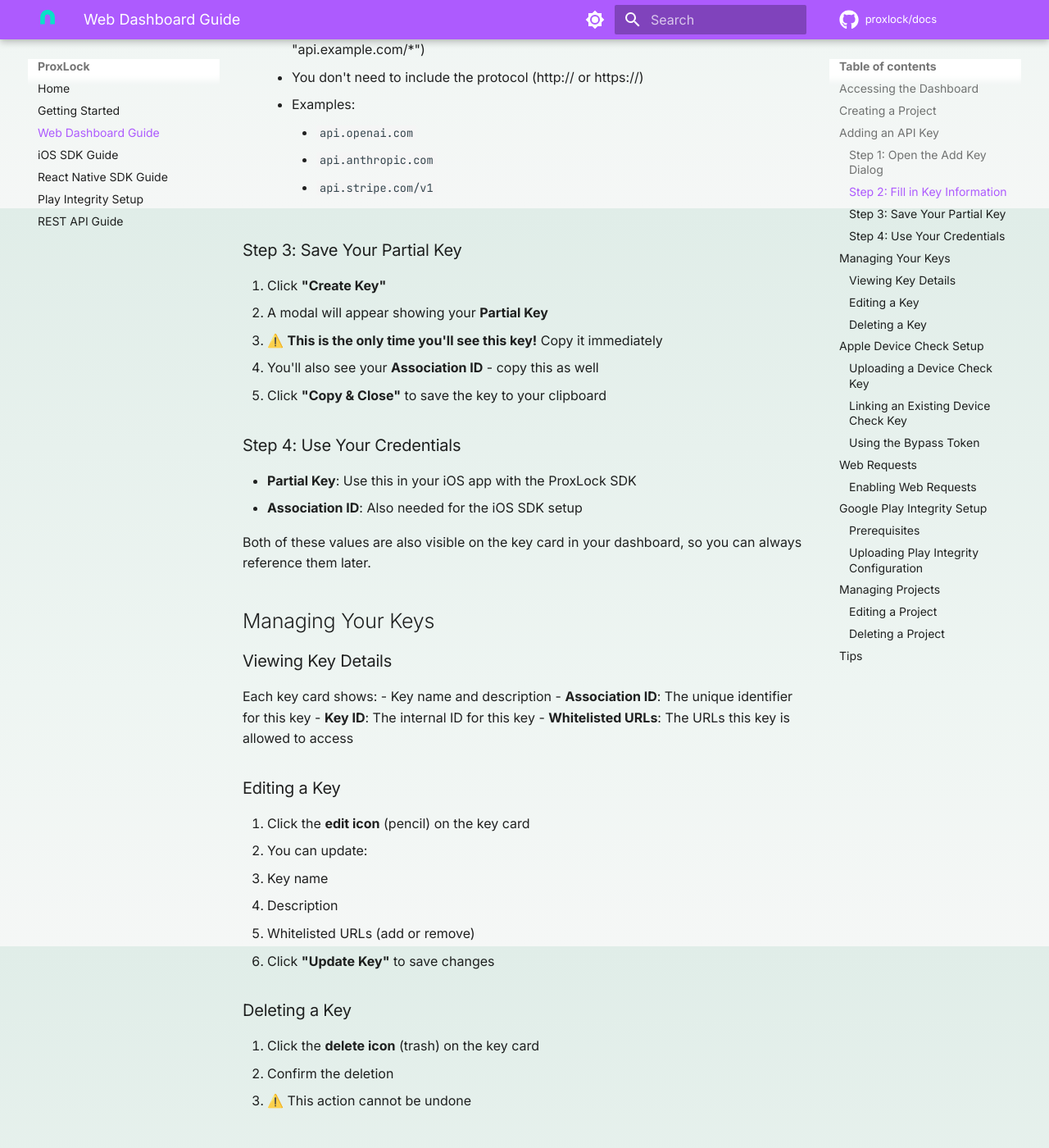
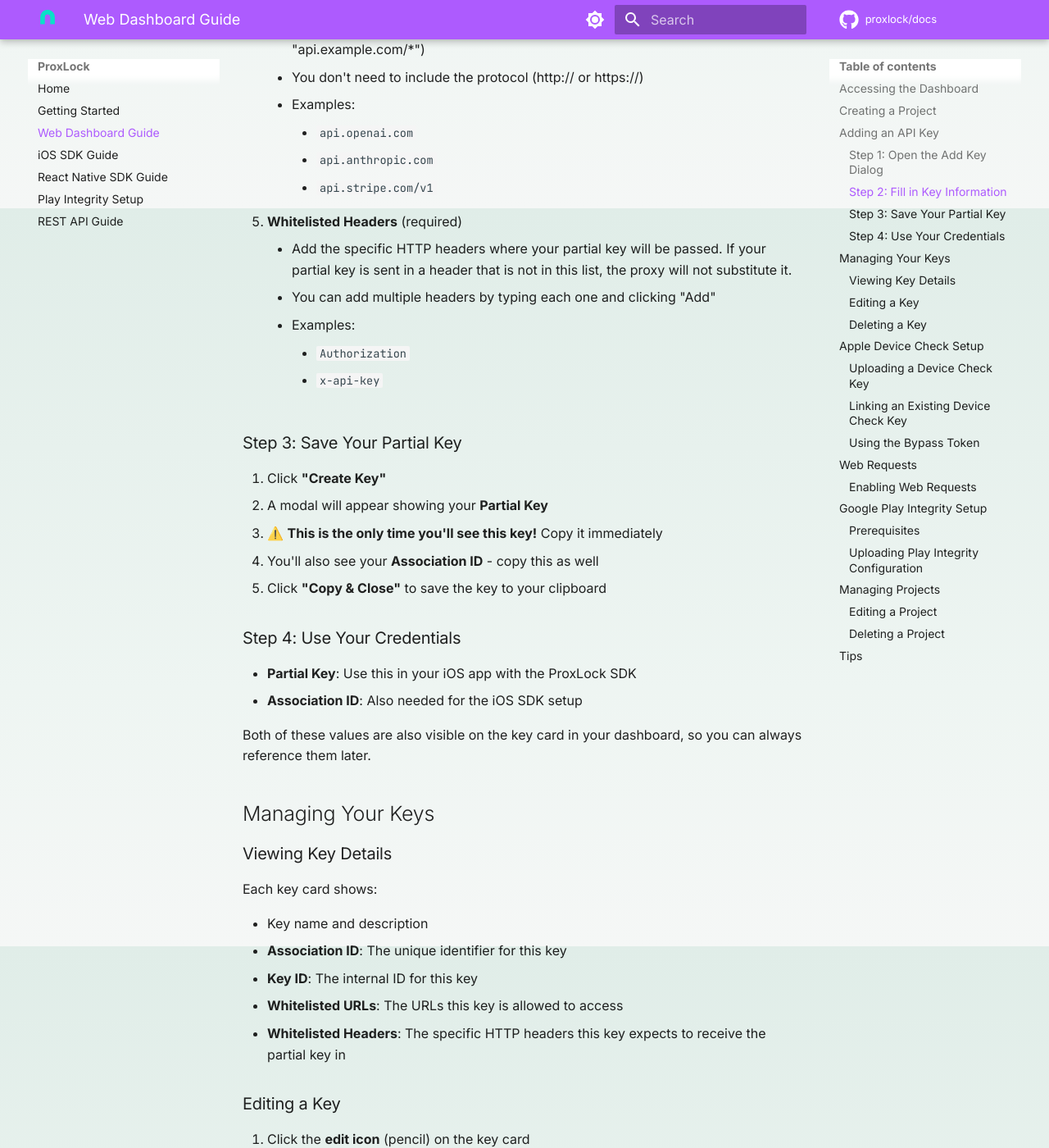
Before and after one commit to ProxLock/Docs, an MkDocs documentation site: the page built from docs/web-dashboard.md, in a window 1280 px wide and 1400 px high, scrolled down 1546 px. Shown: the whole window at 82% size. Built offline with MkDocs 1.6.1 and Material for MkDocs 9.7.7, drawn with Linux system fonts in a browser that asks for light colours; comment, search, counter and statistics services are not loaded; some of the changed text lies outside the part shown.

Commit message:
update docs to include header whitelisting info (#3)

```diff
--- a/docs/web-dashboard.md
+++ b/docs/web-dashboard.md
@@ -57,6 +57,13 @@ Once you're in a project, you can add API keys that you want to protect.
          - `api.anthropic.com`
          - `api.stripe.com/v1`
 
+5. **Whitelisted Headers** (required)
+      - Add the specific HTTP headers where your partial key will be passed. If your partial key is sent in a header that is not in this list, the proxy will not substitute it.
+      - You can add multiple headers by typing each one and clicking "Add"
+      - Examples:
+         - `Authorization`
+         - `x-api-key`
+
 ### Step 3: Save Your Partial Key
 
 1. Click **"Create Key"**
@@ -77,10 +84,12 @@ Both of these values are also visible on the key card in your dashboard, so you
 ### Viewing Key Details
 
 Each key card shows:
+
 - Key name and description
 - **Association ID**: The unique identifier for this key
 - **Key ID**: The internal ID for this key
 - **Whitelisted URLs**: The URLs this key is allowed to access
+- **Whitelisted Headers**: The specific HTTP headers this key expects to receive the partial key in
 
 ### Editing a Key
 
@@ -89,6 +98,7 @@ Each key card shows:
    - Key name
    - Description
    - Whitelisted URLs (add or remove)
+   - Whitelisted Headers (add or remove)
 3. Click **"Update Key"** to save changes
 
 ### Deleting a Key
```
Also changed, not shown: docs/ios-sdk.md (+3 -0 lines), docs/react-native-sdk.md (+2 -0 lines), docs/rest-api.md (+3 -1 lines).
